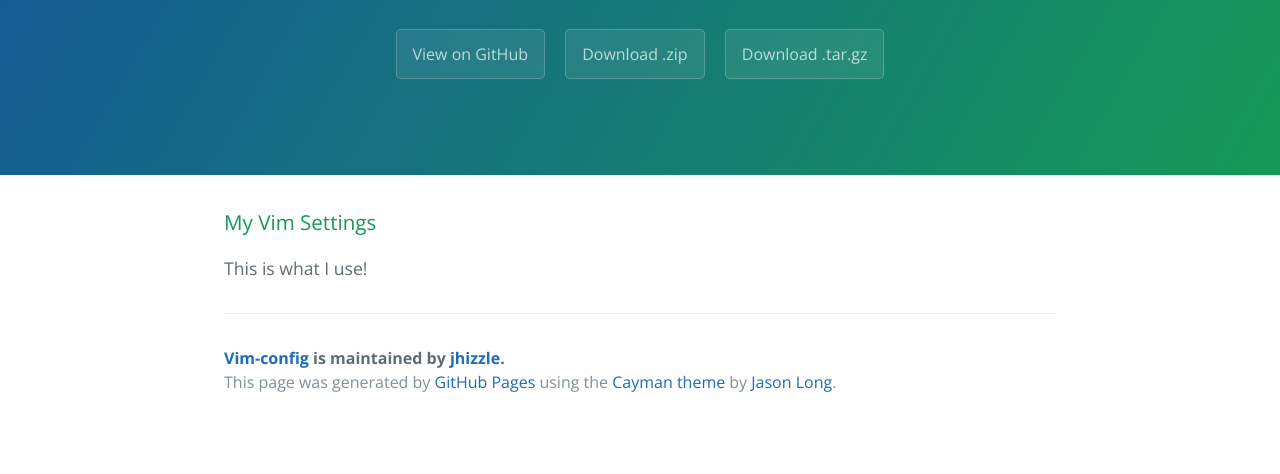
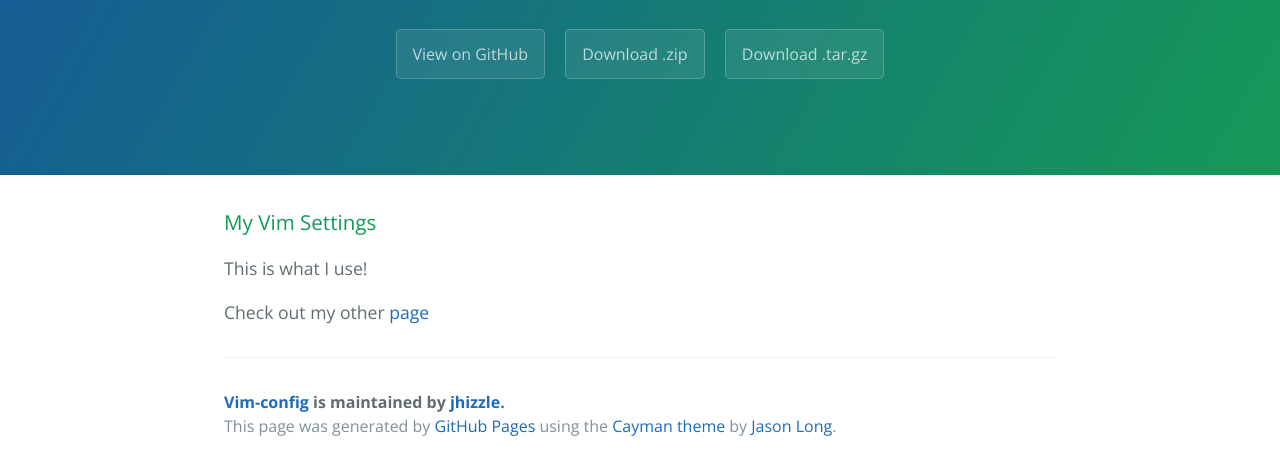
Before and after one commit to jhizzle/vim-config, a plain HTML site: page index.html in a window 1280 px wide. Shown: the part 208-682 px from the top of the page. Drawn offline with nearby package versions, Linux system fonts and the light colour scheme.

Commit message:
Update index.html

```diff
--- a/index.html
+++ b/index.html
@@ -23,6 +23,7 @@
 <a id="my-vim-settings" class="anchor" href="#my-vim-settings" aria-hidden="true"><span class="octicon octicon-link"></span></a>My Vim Settings</h3>
 
 <p>This is what I use!</p>
+<p>Check out my other <a href="other.html">page</a></p>
 
       <footer class="site-footer">
         <span class="site-footer-owner"><a href="https://github.com/jhizzle/vim-config">Vim-config</a> is maintained by <a href="https://github.com/jhizzle">jhizzle</a>.</span>
```
